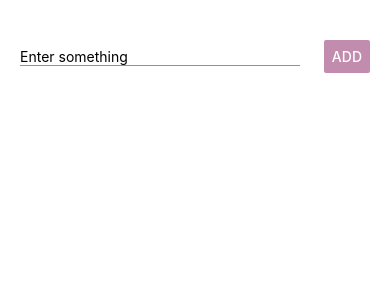
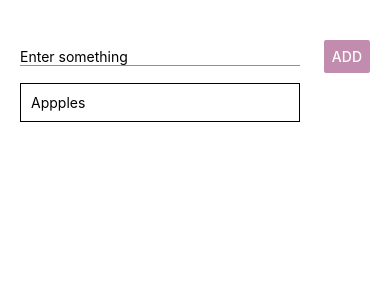
Before and after one commit to MarielaPages/Shopping-List-React-Native, a React Native app: screen / in a window 390 px wide. Shown: the top 300 px of the page. Built offline with nearby package versions, Linux system fonts and the light colour scheme.

Commit message:
static view list

```diff
--- a/App.js
+++ b/App.js
@@ -8,6 +8,9 @@ export default function App() {
         <TextInput placeholder='Enter something' style={styles.input}/>
         <Button title='Add' color={'#C28CAE'}/>
       </View>
+      <View style={styles.listContainer}>
+        <Text>Appples</Text>
+      </View>
     </View>
   );
 }
--- a/styles.js
+++ b/styles.js
@@ -19,5 +19,11 @@ export const styles = StyleSheet.create({
       borderBottomWidth: 0.5,
       borderBottomColor: '#BA7BA1',
       // marginRight:20
+    },
+    listContainer: {
+        marginTop: 10,
+        padding: 10,
+        borderWidth: 0.5,
+        width: '80%'
     }
   });
```
